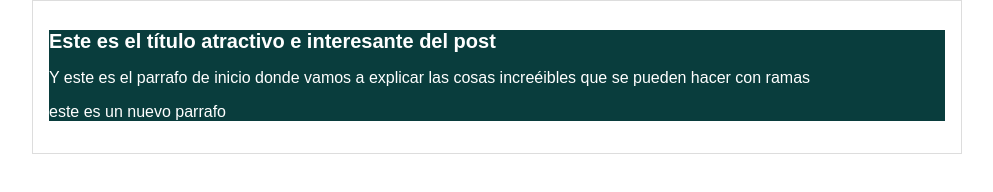
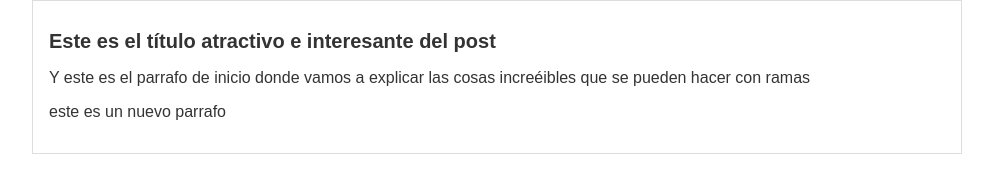
Before and after one commit to paco-coral/Git-Platzi, a plain HTML site: page index.html in a window 1280 px wide. Shown: the whole page, without its empty margins (143-1136 px from the left). Drawn offline with Linux system fonts and the light colour scheme.

Commit message:
ultimo cambio

```diff
--- a/css/style.css
+++ b/css/style.css
@@ -1,6 +1,6 @@
 body
 {
-    color: #fff;
+    color: #333;
     text-align: center;
     font-family: "Arial";
     font-size: 16px;
@@ -20,7 +20,3 @@ body
 {
     font-size: 20px;
 }
-
-#post{
-    background-color: rgb(9, 61, 61);
-}
```
